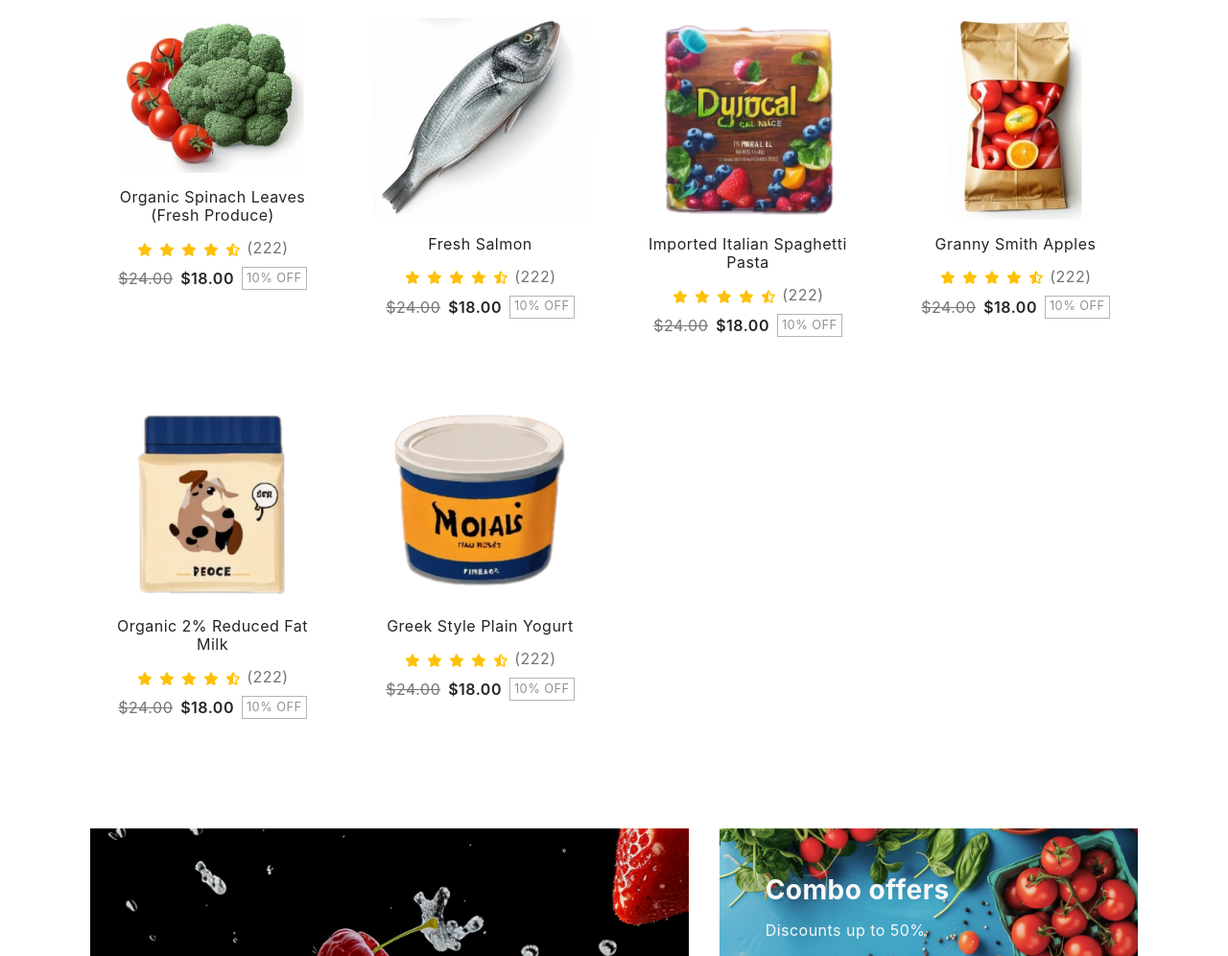
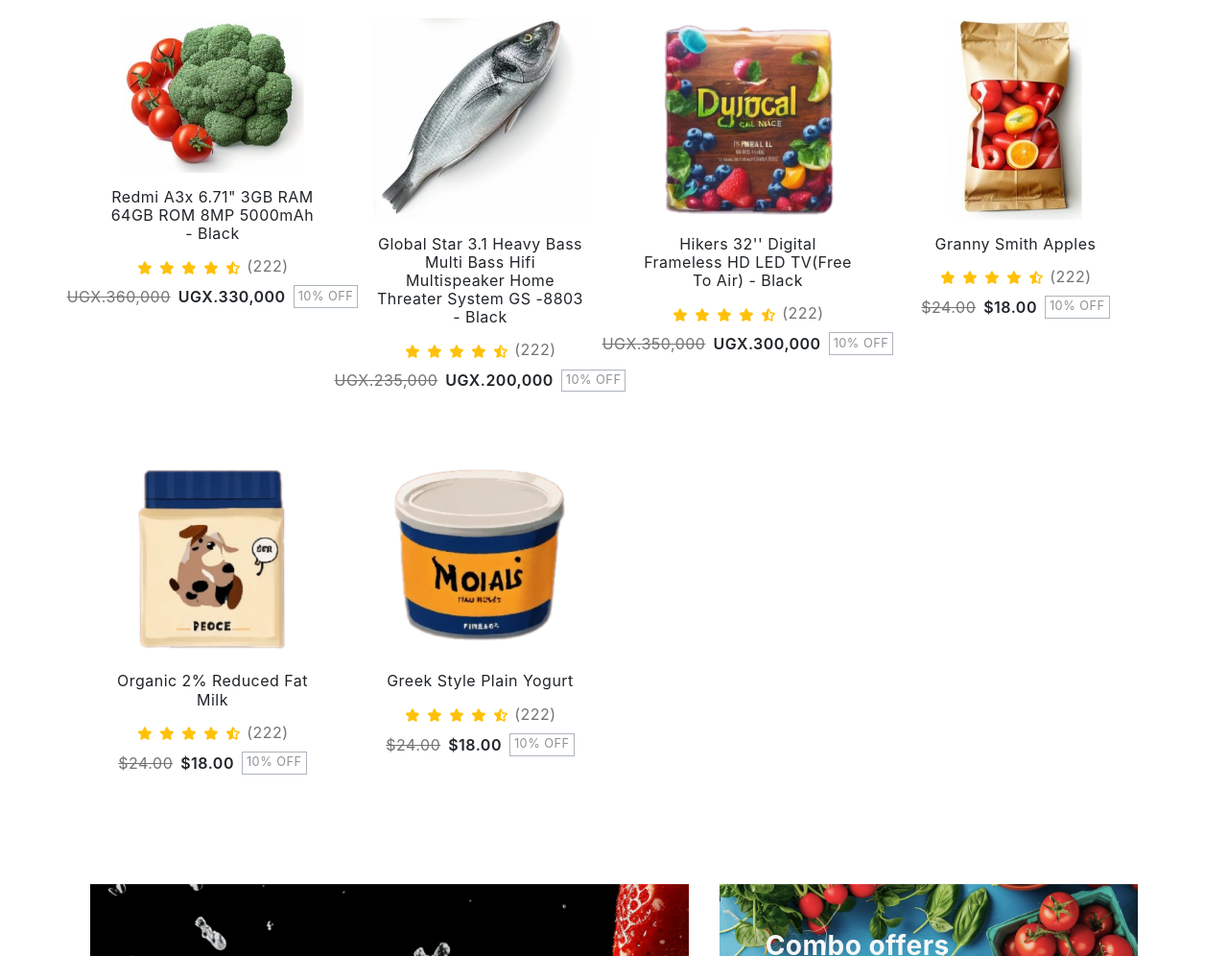
Before and after one commit to oweta/wetsgadgets, a plain HTML site: page index.html in a window 1280 px wide. Shown: the part 1872-2868 px from the top of the page at 96% size. Drawn offline with nearby package versions, Linux system fonts and the light colour scheme.

Commit message:
BEST SELLING

```diff
--- a/index.html
+++ b/index.html
@@ -679,20 +679,20 @@
                     </a>
                   </figure>
                   <div class="d-flex flex-column text-center">
-                    <h3 class="fs-6 fw-normal">Organic Spinach Leaves (Fresh Produce)</h3>
-                    <div>
-                      <span class="rating">
-                        <svg width="18" height="18" class="text-warning"><use xlink:href="#star-full"></use></svg>
-                        <svg width="18" height="18" class="text-warning"><use xlink:href="#star-full"></use></svg>
-                        <svg width="18" height="18" class="text-warning"><use xlink:href="#star-full"></use></svg>
-                        <svg width="18" height="18" class="text-warning"><use xlink:href="#star-full"></use></svg>
-                        <svg width="18" height="18" class="text-warning"><use xlink:href="#star-half"></use></svg>
-                      </span>
-                      <span>(222)</span>
-                    </div>
-                    <div class="d-flex justify-content-center align-items-center gap-2">
-                      <del>$24.00</del>
-                      <span class="text-dark fw-semibold">$18.00</span>
+                    <h3 class="fs-6 fw-normal">Redmi A3x 6.71" 3GB RAM 64GB ROM 8MP 5000mAh - Black</h3>
+                    <div>
+                      <span class="rating">
+                        <svg width="18" height="18" class="text-warning"><use xlink:href="#star-full"></use></svg>
+                        <svg width="18" height="18" class="text-warning"><use xlink:href="#star-full"></use></svg>
+                        <svg width="18" height="18" class="text-warning"><use xlink:href="#star-full"></use></svg>
+                        <svg width="18" height="18" class="text-warning"><use xlink:href="#star-full"></use></svg>
+                        <svg width="18" height="18" class="text-warning"><use xlink:href="#star-half"></use></svg>
+                      </span>
+                      <span>(222)</span>
+                    </div>
+                    <div class="d-flex justify-content-center align-items-center gap-2">
+                      <del>UGX.360,000</del>
+                      <span class="text-dark fw-semibold">UGX.330,000</span>
                       <span class="badge border border-dark-subtle rounded-0 fw-normal px-1 fs-7 lh-1 text-body-tertiary">10% OFF</span>
                     </div>
                     <div class="button-area p-3 pt-0">
@@ -714,20 +714,20 @@
                     </a>
                   </figure>
                   <div class="d-flex flex-column text-center">
-                    <h3 class="fs-6 fw-normal">Fresh Salmon</h3>
-                    <div>
-                      <span class="rating">
-                        <svg width="18" height="18" class="text-warning"><use xlink:href="#star-full"></use></svg>
-                        <svg width="18" height="18" class="text-warning"><use xlink:href="#star-full"></use></svg>
-                        <svg width="18" height="18" class="text-warning"><use xlink:href="#star-full"></use></svg>
-                        <svg width="18" height="18" class="text-warning"><use xlink:href="#star-full"></use></svg>
-                        <svg width="18" height="18" class="text-warning"><use xlink:href="#star-half"></use></svg>
-                      </span>
-                      <span>(222)</span>
-                    </div>
-                    <div class="d-flex justify-content-center align-items-center gap-2">
-                      <del>$24.00</del>
-                      <span class="text-dark fw-semibold">$18.00</span>
+                    <h3 class="fs-6 fw-normal">Global Star 3.1 Heavy Bass Multi Bass Hifi Multispeaker Home Threater System GS -8803 - Black</h3>
+                    <div>
+                      <span class="rating">
+                        <svg width="18" height="18" class="text-warning"><use xlink:href="#star-full"></use></svg>
+                        <svg width="18" height="18" class="text-warning"><use xlink:href="#star-full"></use></svg>
+                        <svg width="18" height="18" class="text-warning"><use xlink:href="#star-full"></use></svg>
+                        <svg width="18" height="18" class="text-warning"><use xlink:href="#star-full"></use></svg>
+                        <svg width="18" height="18" class="text-warning"><use xlink:href="#star-half"></use></svg>
+                      </span>
+                      <span>(222)</span>
+                    </div>
+                    <div class="d-flex justify-content-center align-items-center gap-2">
+                      <del>UGX.235,000</del>
+                      <span class="text-dark fw-semibold">UGX.200,000</span>
                       <span class="badge border border-dark-subtle rounded-0 fw-normal px-1 fs-7 lh-1 text-body-tertiary">10% OFF</span>
                     </div>
                     <div class="button-area p-3 pt-0">
@@ -749,20 +749,20 @@
                     </a>
                   </figure>
                   <div class="d-flex flex-column text-center">
-                    <h3 class="fs-6 fw-normal">Imported Italian Spaghetti Pasta</h3>
-                    <div>
-                      <span class="rating">
-                        <svg width="18" height="18" class="text-warning"><use xlink:href="#star-full"></use></svg>
-                        <svg width="18" height="18" class="text-warning"><use xlink:href="#star-full"></use></svg>
-                        <svg width="18" height="18" class="text-warning"><use xlink:href="#star-full"></use></svg>
-                        <svg width="18" height="18" class="text-warning"><use xlink:href="#star-full"></use></svg>
-                        <svg width="18" height="18" class="text-warning"><use xlink:href="#star-half"></use></svg>
-                      </span>
-                      <span>(222)</span>
-                    </div>
-                    <div class="d-flex justify-content-center align-items-center gap-2">
-                      <del>$24.00</del>
-                      <span class="text-dark fw-semibold">$18.00</span>
+                    <h3 class="fs-6 fw-normal">Hikers 32'' Digital Frameless HD LED TV(Free To Air) - Black</h3>
+                    <div>
+                      <span class="rating">
+                        <svg width="18" height="18" class="text-warning"><use xlink:href="#star-full"></use></svg>
+                        <svg width="18" height="18" class="text-warning"><use xlink:href="#star-full"></use></svg>
+                        <svg width="18" height="18" class="text-warning"><use xlink:href="#star-full"></use></svg>
+                        <svg width="18" height="18" class="text-warning"><use xlink:href="#star-full"></use></svg>
+                        <svg width="18" height="18" class="text-warning"><use xlink:href="#star-half"></use></svg>
+                      </span>
+                      <span>(222)</span>
+                    </div>
+                    <div class="d-flex justify-content-center align-items-center gap-2">
+                      <del>UGX.350,000</del>
+                      <span class="text-dark fw-semibold">UGX.300,000</span>
                       <span class="badge border border-dark-subtle rounded-0 fw-normal px-1 fs-7 lh-1 text-body-tertiary">10% OFF</span>
                     </div>
                     <div class="button-area p-3 pt-0">
```
